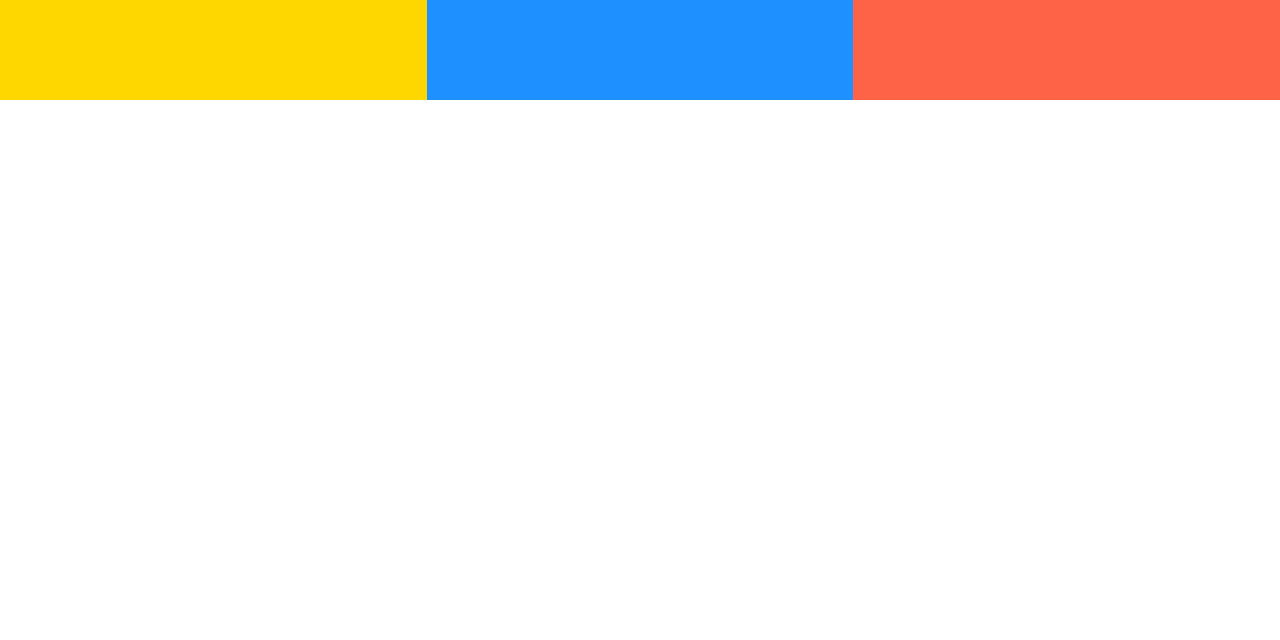
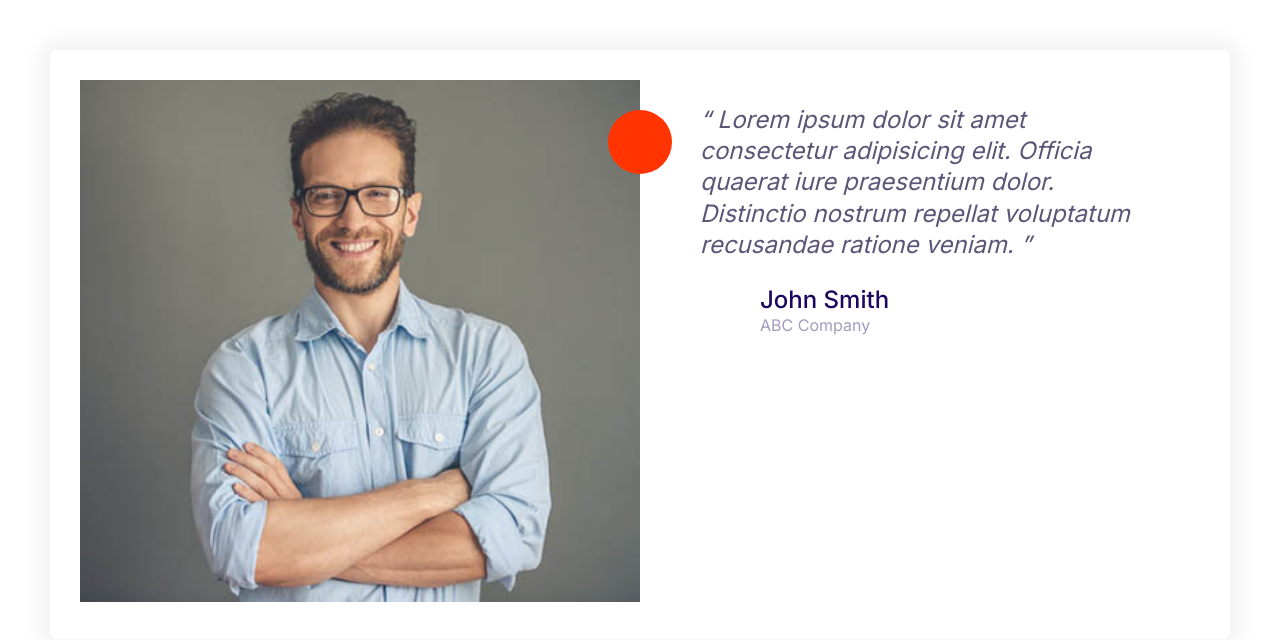
Before and after one commit to Kreetta/test, a plain HTML site: page index.html in a window 1280 px wide. Drawn offline with Linux system fonts and the light colour scheme.

Commit message:
Build the testimonial component.

```diff
--- a/CSS/styles.css
+++ b/CSS/styles.css
@@ -170,8 +170,17 @@ a {
     height: 40px;
 }
 
+.icon--small {
+    width: 30px;
+    height: 30px;
+}
+
 .icon--primary {
     fill: var(--color-primary);
+}
+
+.icon--white {
+    fill: #fff;
 }
 
 .icon-container {
@@ -182,6 +191,10 @@ a {
     display: inline-flex;
     justify-content: center;
     align-items: center;
+}
+
+.icon-container--accent {
+    background: var(--color-accent);
 }
 
 /* Buttons */
@@ -459,3 +472,34 @@ a {
         grid-template-columns: repeat(3, 1fr);
     }
 }
+
+/* Testimonials */
+
+.testimonial {
+    padding: 3rem;
+}
+
+.testimonial__image {
+    position: relative;
+}
+
+.testimonial__image > img {
+    width: 100%;
+}
+
+.testimonial__image > .icon-container {
+    position: absolute;
+    top: 3rem;
+    right: -32px;
+}
+
+@media screen and (min-width: 768px) {
+    .testimonial .quote,
+    .testimonial .quote__author {
+        font-size: 2.4rem;
+    }
+
+    .testimonial .quote {
+        margin-left: 6rem;
+    }
+}
--- a/index.html
+++ b/index.html
@@ -12,12 +12,38 @@
     <link rel="stylesheet" href="CSS/styles.css">
 </head>
 
-<body>
-    <div class="grid grid--1x3">
-        <div style="height: 100px; background: gold;"></div>
-        <div style="height: 100px; background: dodgerblue;"></div>
-        <div style="height: 100px; background: tomato;"></div>
-
+<body style="padding: 5rem;">
+    <div class="card testimonial">
+        <div class="grid grid--1x2">
+            <div class="testimonial__image">
+                <img src="images/testimonial.jpg" alt="A happy, smiling customer">
+                <span class="icon-container icon-container--accent">
+                    <svg class="icon icon--white icon--small">
+                        <use xlink:href="images/sprite.svg#quotes"></use>
+                    </svg>
+                </span>
+            </div>
+            <blockquote class="quote">
+                <p class="quote__text">
+                    Lorem ipsum dolor sit amet consectetur adipisicing elit. Officia quaerat iure praesentium dolor.
+                    Distinctio
+                    nostrum repellat voluptatum recusandae ratione veniam.
+                </p>
+                <footer>
+                    <div class="media">
+                        <div class="media__image">
+                            <svg class="icon icon--primary quote__line">
+                                <use xlink:href="images/sprite.svg#line"></use>
+                            </svg>
+                        </div>
+                        <div class="media__body">
+                            <h3 class="media__title quote__author">John Smith</h3>
+                            <p class="quote__organization">ABC Company</p>
+                        </div>
+                    </div>
+                </footer>
+            </blockquote>
+        </div>
     </div>
 </body>
 
```
Also changed, not shown: components/testimonials.html (added, +32 -0 lines), images/testimonial.jpg (added).
